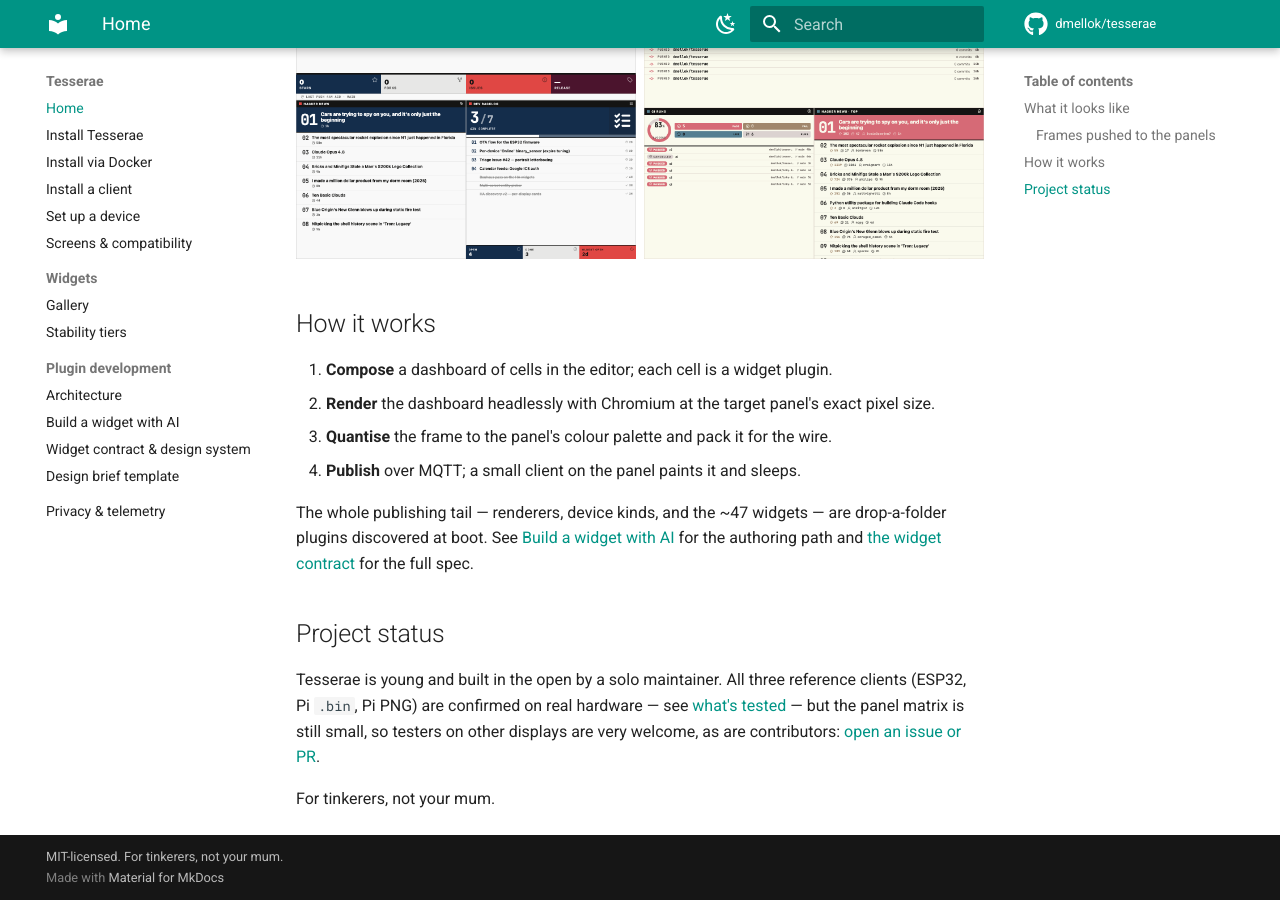
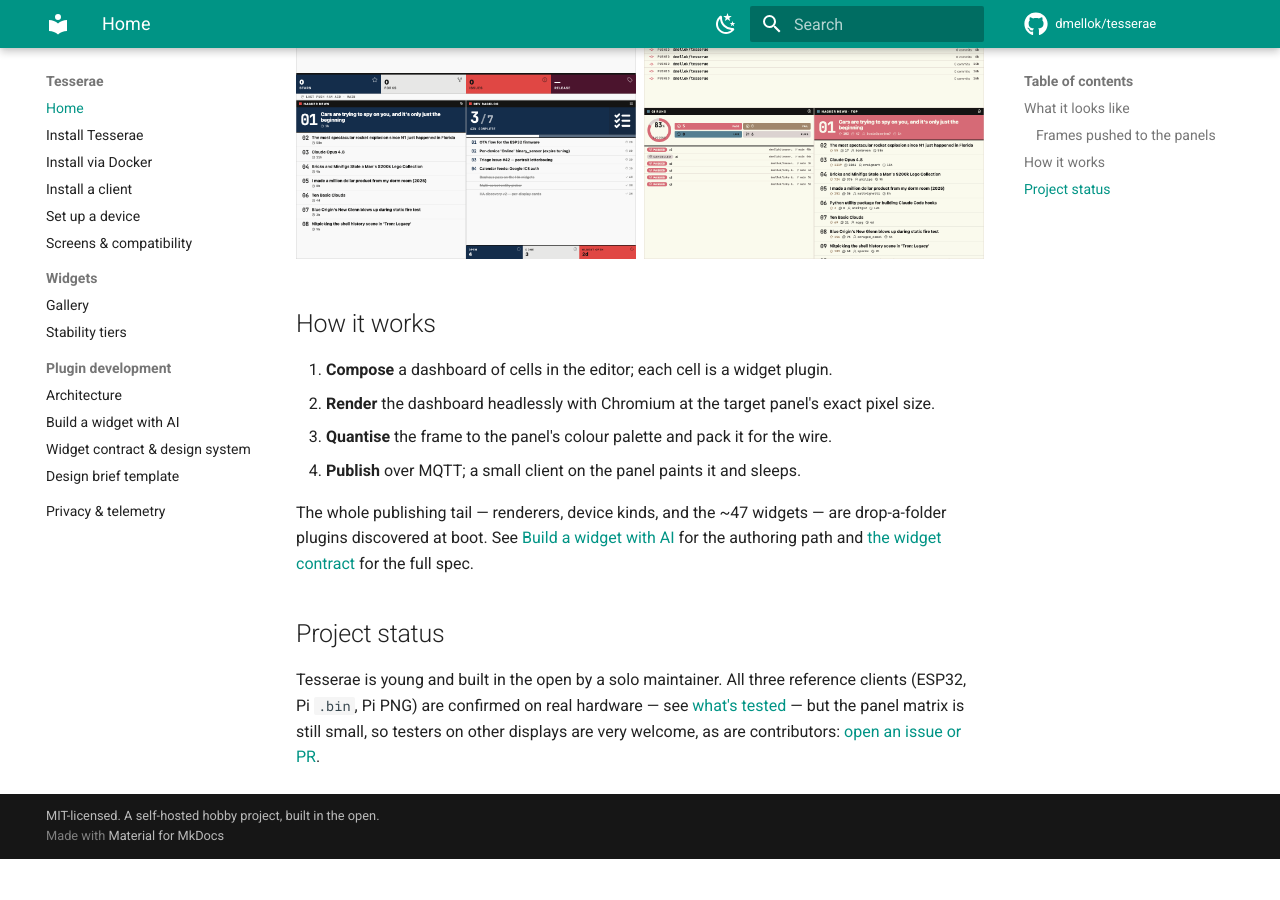
Before and after one commit to dmellok/tesserae, an MkDocs documentation site: the page built from docs/index.md, in a window 1280 px wide and 900 px high, scrolled down 2639 px. Built offline with MkDocs 1.6.1 and Material for MkDocs 9.7.7, drawn with Linux system fonts in a browser that asks for light colours; comment, search, counter and statistics services are not loaded; after the commit the page ends 3498 px from its top, so only the background shows below that.

Commit message:
docs: drop "tinkerers" / "not your mum" framing
Three places used the phrasing — README blockquote, docs/index closing
line, and mkdocs.yml footer. The "this isn't consumer-grade software"
signal is still useful but reads better said directly: "self-hosted
hobby project. The admin UI is polished, but the deployment story
still assumes you can read tracebacks if something goes wrong."

Co-Authored-By: Claude Opus 4.7 (1M context) <noreply@anthropic.com>

```diff
--- a/docs/index.md
+++ b/docs/index.md
@@ -71,5 +71,3 @@ see [what's tested](compatibility.md#whats-been-tested-on-real-hardware) — but
 the panel matrix is still small, so testers on other displays are very
 welcome, as are contributors:
 [open an issue or PR](https://github.com/dmellok/tesserae).
-
-For tinkerers, not your mum.
--- a/mkdocs.yml
+++ b/mkdocs.yml
@@ -4,7 +4,7 @@ site_url: https://dmellok.github.io/tesserae/
 repo_url: https://github.com/dmellok/tesserae
 repo_name: dmellok/tesserae
 edit_uri: edit/main/docs/
-copyright: MIT-licensed. For tinkerers, not your mum.
+copyright: MIT-licensed. A self-hosted hobby project, built in the open.
 
 # docs/widget-build-prompt.md is an internal batch prompt, not a wiki page.
 exclude_docs: |
```
Also changed, not shown: README.md (+4 -4 lines).
